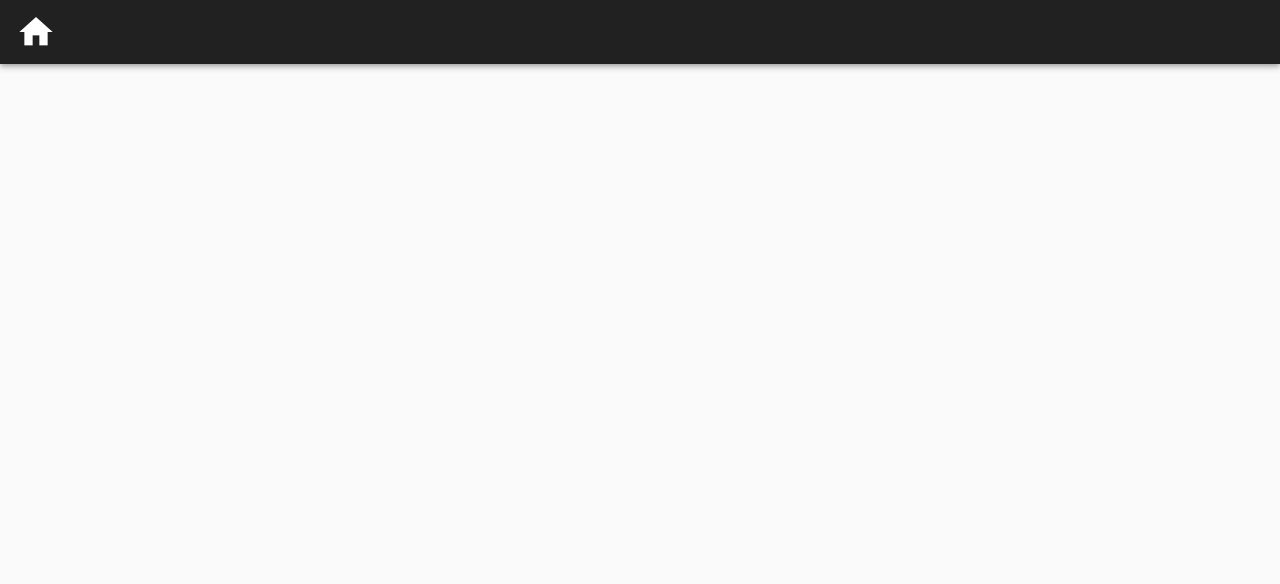
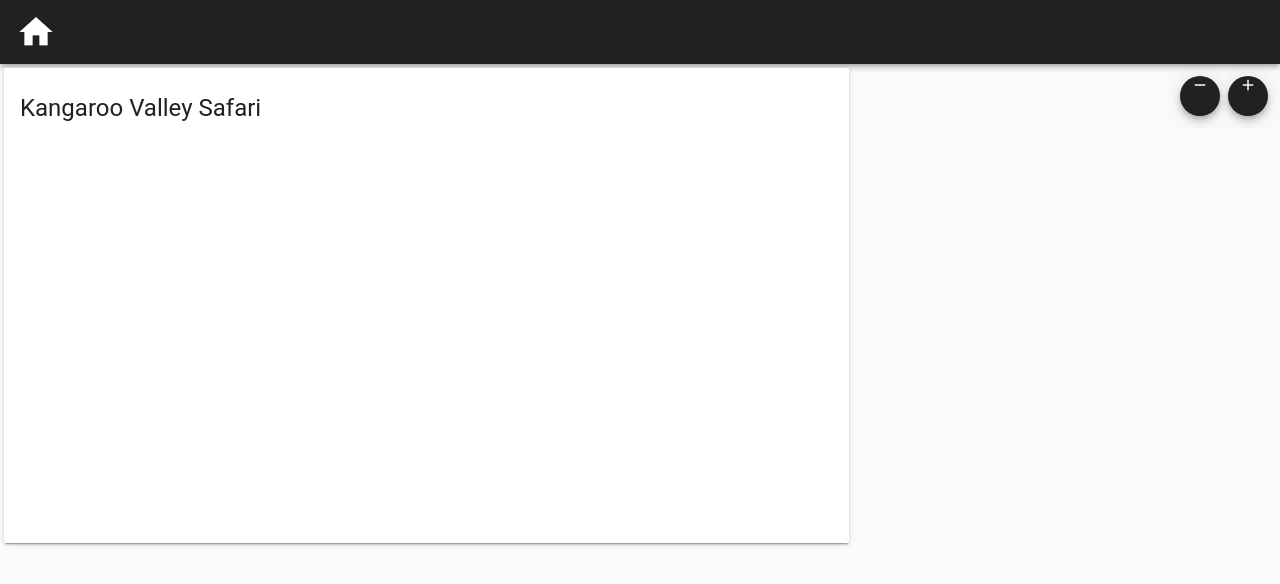
Before and after one commit to benjaminSureau/ScreenFleet, a Vue app: page /EditComposition in a window 1280 px wide. Shown: the top 584 px of the page. Built offline with nearby package versions, Linux system fonts and the light colour scheme.

Commit message:
split edit page

```diff
--- a/src/components/compositionEditFrame.vue
+++ b/src/components/compositionEditFrame.vue
@@ -3,7 +3,13 @@
         <menu-bar></menu-bar>
         <v-app id="inspire">
             <v-layout row wrap>
+                <v-flex pa-1 xs8 style="border-right: black">
+                    <edit-composition-view-frame/>
 
+                </v-flex>
+                <v-flex pa-1 xs4>
+                    <edit-composition-option-frame/>
+                </v-flex>
             </v-layout>
         </v-app>
     </div>
@@ -11,26 +17,19 @@
 
 <script>
     import MenuBar from './menuBar.vue'
+    import EditCompositionViewFrame from "./editCompositionViewFrame";
+    import EditCompositionOptionFrame from "./editCompositionOptionsFrame";
+
 
     export default {
         name: "EditComposition",
 
         components : {
+            EditCompositionOptionFrame,
+            EditCompositionViewFrame,
             'menuBar': MenuBar,
         },methods: {
-            orderList() {
-                this.list = this.list.sort((one, two) => {
-                    return one.order - two.order;
-                });
-            },
-            onMove({ relatedContext, draggedContext }) {
-                const relatedElement = relatedContext.element;
-                const draggedElement = draggedContext.element;
-                console.log("okokokokokoko");
-                return (
-                    (!relatedElement || !relatedElement.fixed) && !draggedElement.fixed
-                );
-            }
+
         },
     }
 </script>
--- /dev/null
+++ b/src/components/editCompositionOptionsFrame.vue
@@ -0,0 +1,55 @@
+<template>
+    <div>
+
+
+        <v-card-actions class="right">
+            <v-btn fab dark small>
+                <v-icon dark>remove</v-icon>
+            </v-btn>
+
+            <v-btn fab dark small v-on:click="addTv(tvList)">
+                <v-icon dark>add</v-icon>
+            </v-btn>
+        </v-card-actions>
+    </div>
+</template>
+
+<script>
+
+
+
+const tvList =[
+    { name: 'TV 1'},
+    { name: 'TV 2'},
+    { name: 'TV 3'},
+    { name: 'TV 4'}
+];
+
+let tvCounter = 4;
+
+export default {
+    name: 'editCompositionOptionFrame',
+    components: {
+    },
+    data() {
+        return {
+            tvList
+        };
+    },
+    computed: {
+    },
+    methods: {
+        addTv: function (tvList) {
+            tvCounter++;
+            tvList.push({_id: tvCounter, name: 'TV ' + tvCounter});
+        },
+        show: function (tv) {
+            tv.name = selectedComposition.name;
+        },
+    }
+};
+</script>
+
+<style scoped>
+
+</style>
--- /dev/null
+++ b/src/components/editCompositionViewFrame.vue
@@ -0,0 +1,36 @@
+<template>
+    <div style="height: 100%">
+
+        <v-card height="60%">
+            <v-card-title primary-title>
+                <div>
+                    <h3 class="headline mb-0">Kangaroo Valley Safari</h3>
+                </div>
+            </v-card-title>
+
+        </v-card>
+    </div>
+</template>
+
+<script>
+import { selectedComposition } from './compositionFrame'
+console.log(selectedComposition);
+
+
+
+export default {
+    name: 'editCompositionViewFrame',
+    components: {
+    },
+
+    computed: {
+    },
+    methods: {
+
+    }
+};
+</script>
+
+<style scoped>
+
+</style>
```
